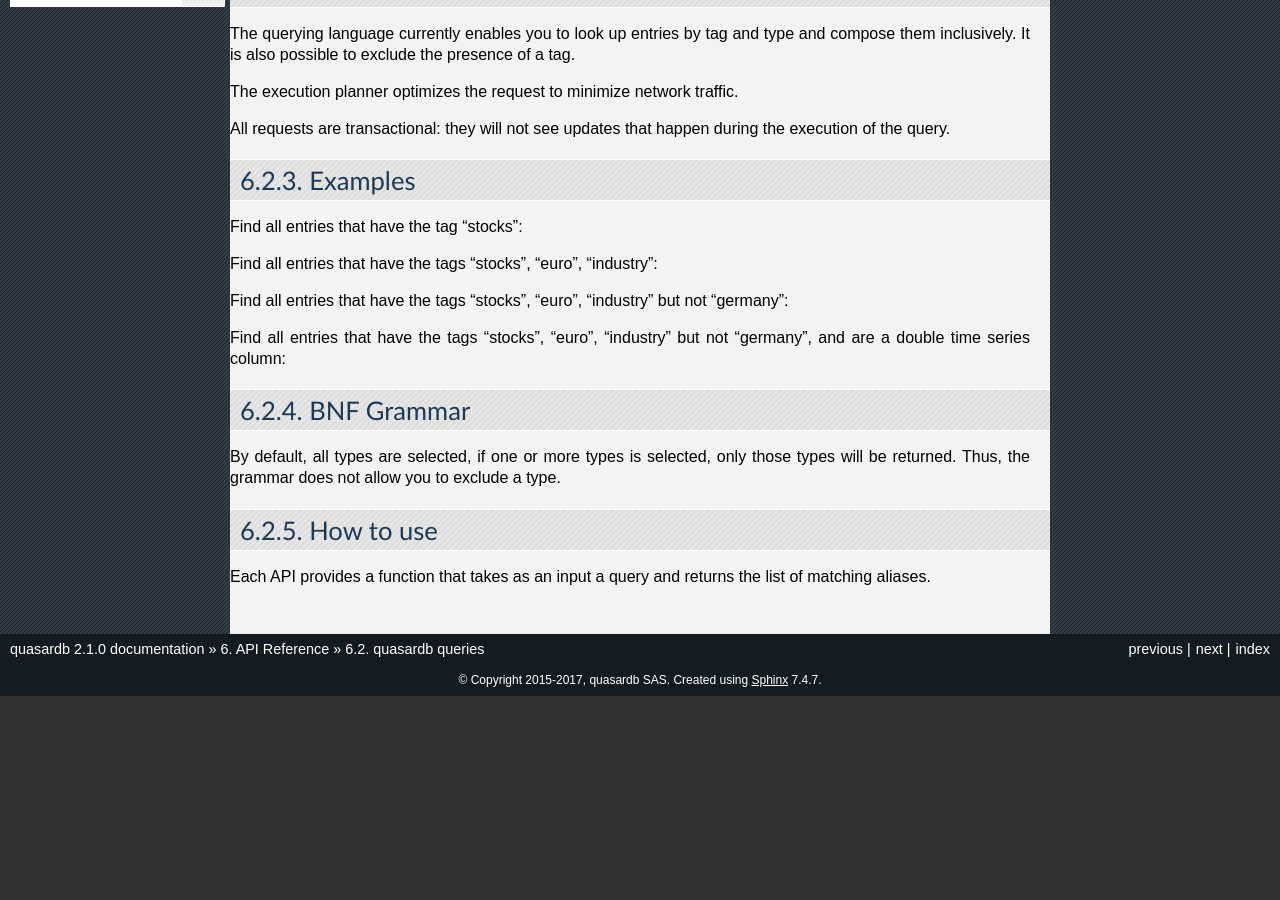
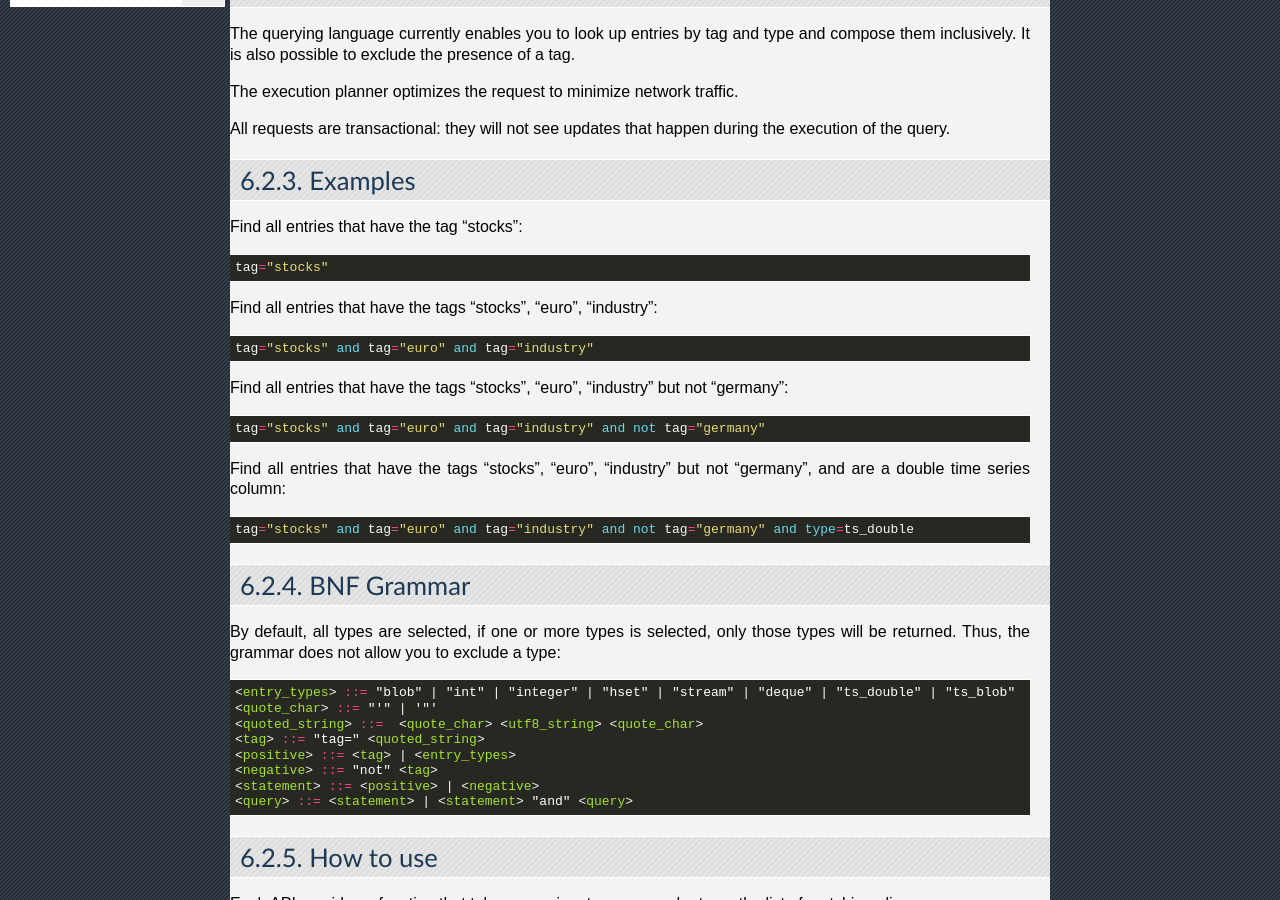
Before and after one commit to iltommi/qdb-documentation, a Sphinx documentation site: the page built from source/api/queries.rst, in a window 1280 px wide and 900 px high, scrolled down 458 px. Built offline with Sphinx 7.4.7, drawn with Linux system fonts in a browser that asks for light colours; before the commit the page ends 1154 px from its top, so only the background shows below that; part of the change alters nothing that is shown.

Commit message:
Fix documentation

```diff
--- a/source/api/queries.rst
+++ b/source/api/queries.rst
@@ -2,7 +2,7 @@ quasardb queries
 ======================
 
 .. cpp:namespace:: qdb
-.. highlight:: cpp
+.. highlight:: sql
 
 .. warning::
     The querying language is a feature under development.
@@ -28,32 +28,29 @@ All requests are transactional: they will not see updates that happen during the
 Examples
 ----------
 
-Find all entries that have the tag "stocks":
+Find all entries that have the tag "stocks"::
 
-.. code-block:: sql
     tag="stocks"
 
-Find all entries that have the tags "stocks", "euro", "industry":
+Find all entries that have the tags "stocks", "euro", "industry"::
 
-.. code-block:: sql
     tag="stocks" and tag="euro" and tag="industry"
 
-Find all entries that have the tags "stocks", "euro", "industry" but not "germany":
+Find all entries that have the tags "stocks", "euro", "industry" but not "germany"::
 
-.. code-block:: sql
     tag="stocks" and tag="euro" and tag="industry" and not tag="germany"
 
-Find all entries that have the tags "stocks", "euro", "industry" but not "germany", and are a double time series column:
+Find all entries that have the tags "stocks", "euro", "industry" but not "germany", and are a double time series column::
 
-.. code-block:: sql
     tag="stocks" and tag="euro" and tag="industry" and not tag="germany" and type=ts_double
 
 BNF Grammar
 -------------
 
-By default, all types are selected, if one or more types is selected, only those types will be returned. Thus, the grammar does not allow you to exclude a type.
+.. highlight:: bnf
 
-.. code-block:: bnf
+By default, all types are selected, if one or more types is selected, only those types will be returned. Thus, the grammar does not allow you to exclude a type::
+
     <entry_types> ::= "blob" | "int" | "integer" | "hset" | "stream" | "deque" | "ts_double" | "ts_blob"
     <quote_char> ::= "'" | '"'
     <quoted_string> ::=  <quote_char> <utf8_string> <quote_char>
```
